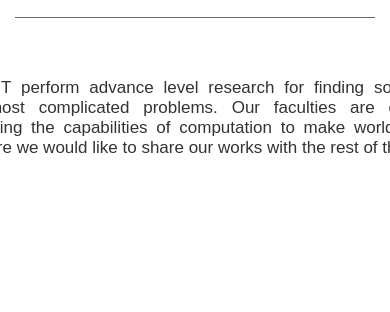
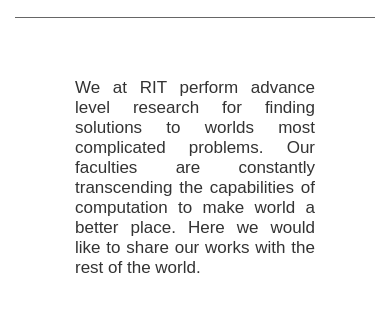
Before and after one commit to tushar-nitave/projectrepo, a plain HTML site: page index.html in a window 390 px wide. Shown: the part 146-458 px from the top of the page. Drawn offline with Linux system fonts and the light colour scheme.

```diff
--- a/css/custom.css
+++ b/css/custom.css
@@ -16,6 +16,7 @@ p{
 
 p img{
     padding-right: 276px;
+
 }
 
 .project-intro{
@@ -44,4 +45,9 @@ p img{
     p{
         text-align: center;
     }
+    .project-intro{
+        width: 300px;
+        margin-left: 50%;
+        transform: translate(-150px);
+    }
 }
```
Also changed, not shown: 1 other file.
